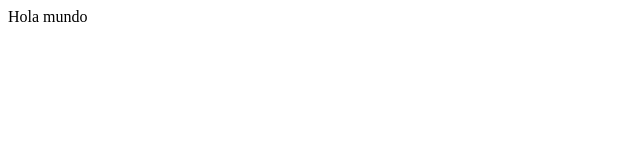
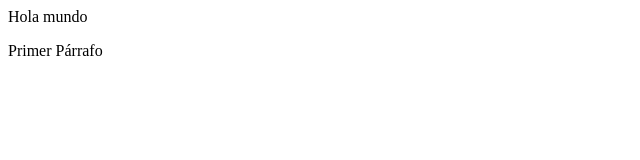
Before and after one commit to nsantini86/Escuela, a plain HTML site: page index.html in a window 1280 px wide. Shown: the full height of the page, 0-640 px from the left. Drawn offline with Linux system fonts and the light colour scheme.

Commit message:
Se agregó un <p> con texto

```diff
--- a/index.html
+++ b/index.html
@@ -7,5 +7,6 @@
 </head>
 <body>
     <article>Hola mundo</article>
+    <p>Primer Párrafo</p>
 </body>
 </html>
```
